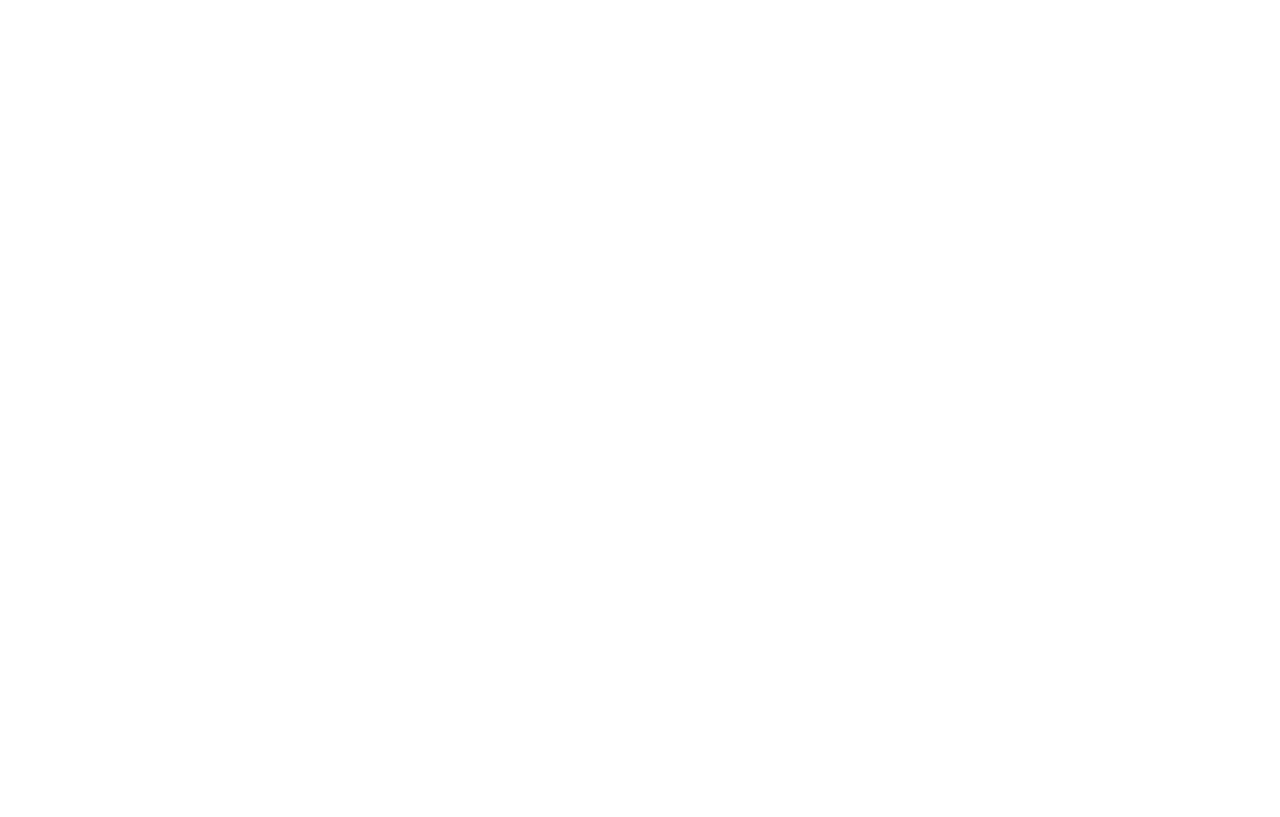
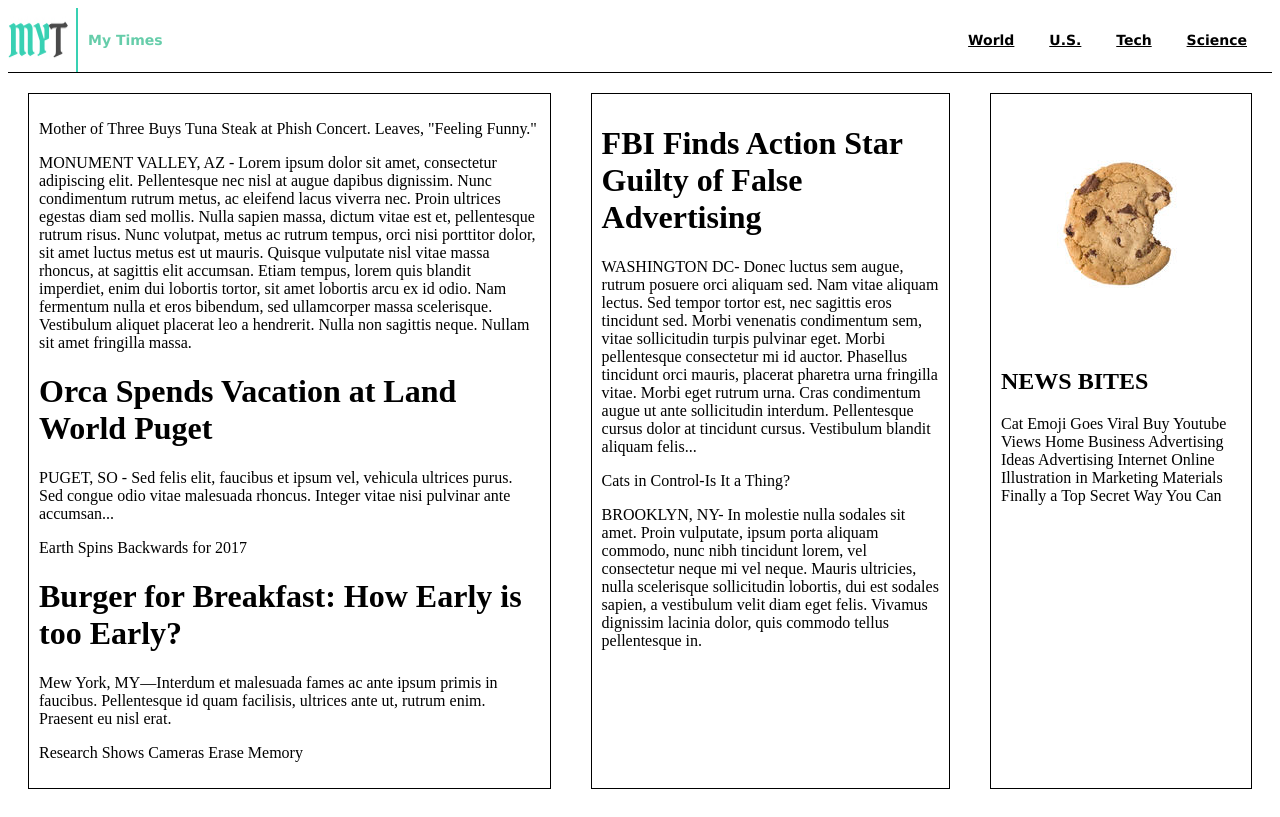
Before and after one commit to sebasgil/my_times, a plain HTML site: page index.html in a window 1280 px wide. Drawn offline with Linux system fonts and the light colour scheme.

Commit message:
Make header, add content and begin placement

```diff
--- a/index.html
+++ b/index.html
@@ -1,13 +1,62 @@
 <!DOCTYPE html>
 <html>
 <head>
-  <title>Title goes here</title>
+  <title>My Times</title>
   <link href="./resources/css/style.css" type="text/css" rel="stylesheet">
 </head>
 <body>
-  <div id="first div">
-  </div>
-  <div id="second div">
+  <!--Add logo and navigation bar to the header -->
+  <header>
+    <div class="logo">
+      <img src="./resources/images/img-myt-logo.jpg">
+      <p>My Times</p>
+    </div>
+    <nav>
+        <ul>
+          <li><a href="./">World</a></li>
+          <li><a href="./">U.S.</a></li>
+          <li><a href="./">Tech</a></li>
+          <li><a href="./">Science</a></li>
+        </ul>
+    </nav>
+  </header>
+  <!-- Make thre divs for the news content -->
+  <div class="container">
+    <div class="large">
+      <div class="top">
+        <p>Mother of Three Buys Tuna Steak at Phish Concert. Leaves, "Feeling Funny."</p>
+        <p>MONUMENT VALLEY, AZ - Lorem ipsum dolor sit amet, consectetur adipiscing elit. Pellentesque nec nisl at augue dapibus dignissim. Nunc condimentum rutrum metus, ac eleifend lacus viverra nec. Proin ultrices egestas diam sed mollis. Nulla sapien massa, dictum vitae est et, pellentesque rutrum risus. Nunc volutpat, metus ac rutrum tempus, orci nisi porttitor dolor, sit amet luctus metus est ut mauris. Quisque vulputate nisl vitae massa rhoncus, at sagittis elit accumsan. Etiam tempus, lorem quis blandit imperdiet, enim dui lobortis tortor, sit amet lobortis arcu ex id odio. Nam fermentum nulla et eros bibendum, sed ullamcorper massa scelerisque. Vestibulum aliquet placerat leo a hendrerit. Nulla non sagittis neque. Nullam sit amet fringilla massa.</p>
+      </div>
+      <div class="center">
+        <h1>Orca Spends Vacation at Land World Puget</h1>
+        <p>PUGET, SO - Sed felis elit, faucibus et ipsum vel, vehicula ultrices purus. Sed congue odio vitae malesuada rhoncus. Integer vitae nisi pulvinar ante accumsan...</p>
+        <p>Earth Spins Backwards for 2017</p>
+      </div>
+      <div class="bottom">
+        <h1>Burger for Breakfast: How Early is too Early?</h1>
+        <p>Mew York, MY—Interdum et malesuada fames ac ante ipsum primis in faucibus. Pellentesque id quam facilisis, ultrices ante ut, rutrum enim. Praesent eu nisl erat.</p>
+        <p>Research Shows Cameras Erase Memory</p>
+      </div>
+    </div>
+    <div class="medium">
+      <div class="top">
+        <h1>FBI Finds Action Star Guilty of False Advertising</h1>
+        <p>WASHINGTON DC- Donec luctus sem augue, rutrum posuere orci aliquam sed. Nam vitae aliquam lectus. Sed tempor tortor est, nec sagittis eros tincidunt sed. Morbi venenatis condimentum sem, vitae sollicitudin turpis pulvinar eget. Morbi pellentesque consectetur mi id auctor. Phasellus tincidunt orci mauris, placerat pharetra urna fringilla vitae. Morbi eget rutrum urna. Cras condimentum augue ut ante sollicitudin interdum. Pellentesque cursus dolor at tincidunt cursus. Vestibulum blandit aliquam felis...</p>
+      </div>
+      <div class="bottom">
+        <p>Cats in Control-Is It a Thing?</p>
+        <p>BROOKLYN, NY- In molestie nulla sodales sit amet. Proin vulputate, ipsum porta aliquam commodo, nunc nibh tincidunt lorem, vel consectetur neque mi vel neque. Mauris ultricies, nulla scelerisque sollicitudin lobortis, dui est sodales sapien, a vestibulum velit diam eget felis. Vivamus dignissim lacinia dolor, quis commodo tellus pellentesque in.</p>
+      </div>
+    </div>
+    <div class="small">
+      <div class="top">
+        <img src="./resources/images/img-news-bite.png"
+      </div>
+      <div class="bottom">
+        <h2> NEWS BITES </h2>
+        <p>Cat Emoji Goes Viral Buy Youtube Views Home Business Advertising Ideas Advertising Internet Online Illustration in Marketing Materials Finally a Top Secret Way You Can</p>
+      </div>
+    </div>
   </div>
 </body>
 </html>
--- a/resources/css/style.css
+++ b/resources/css/style.css
@@ -0,0 +1,59 @@
+
+/* Header */
+
+header {
+  display: flex;
+  justify-content: space-between;
+  align-content: center;
+  border-bottom: 1px solid black;
+  font-family: Verdana;
+  font-size: 14px;
+  font-weight: bold;
+}
+
+.logo {
+  display: inline-flex;
+  color: MediumAquamarine;
+}
+
+.logo p {
+  padding: 10px 10px;
+}
+
+nav {
+  padding: 10px;
+}
+nav li {
+  display: inline;
+  padding: 15px;
+}
+
+a {
+  color: black;
+}
+
+/* News Content */
+
+.container {
+  display: flex;
+  flex-direction: row;
+  justify-content: space-between;
+}
+
+.large {
+  border: 1px solid black;
+  padding: 10px;
+  margin: 20px 20px;
+}
+
+.medium {
+  border: 1px solid black;
+  padding: 10px;
+  margin: 20px 20px;
+}
+
+.small {
+  border: 1px solid black;
+  padding: 10px;
+  margin: 20px 20px;
+}
```
Also changed, not shown: resources/images/img-myt-logo.jpg (added), resources/images/img-news-bite.png (added), resources/images/img-story-1.png (added), resources/images/img-story-2.png (added), resources/images/img-story-3.png (added), resources/images/img-story-main.png (added).
